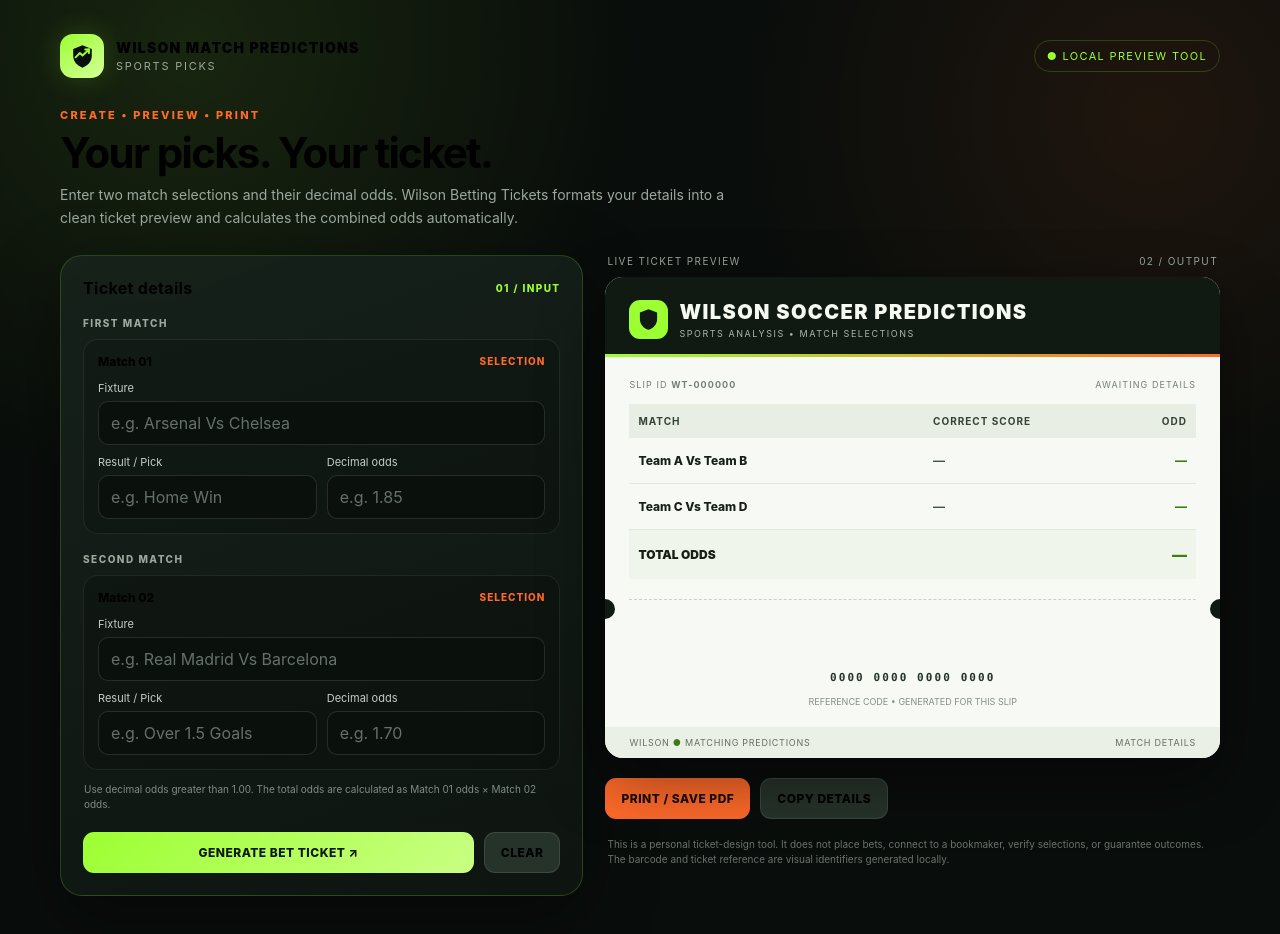
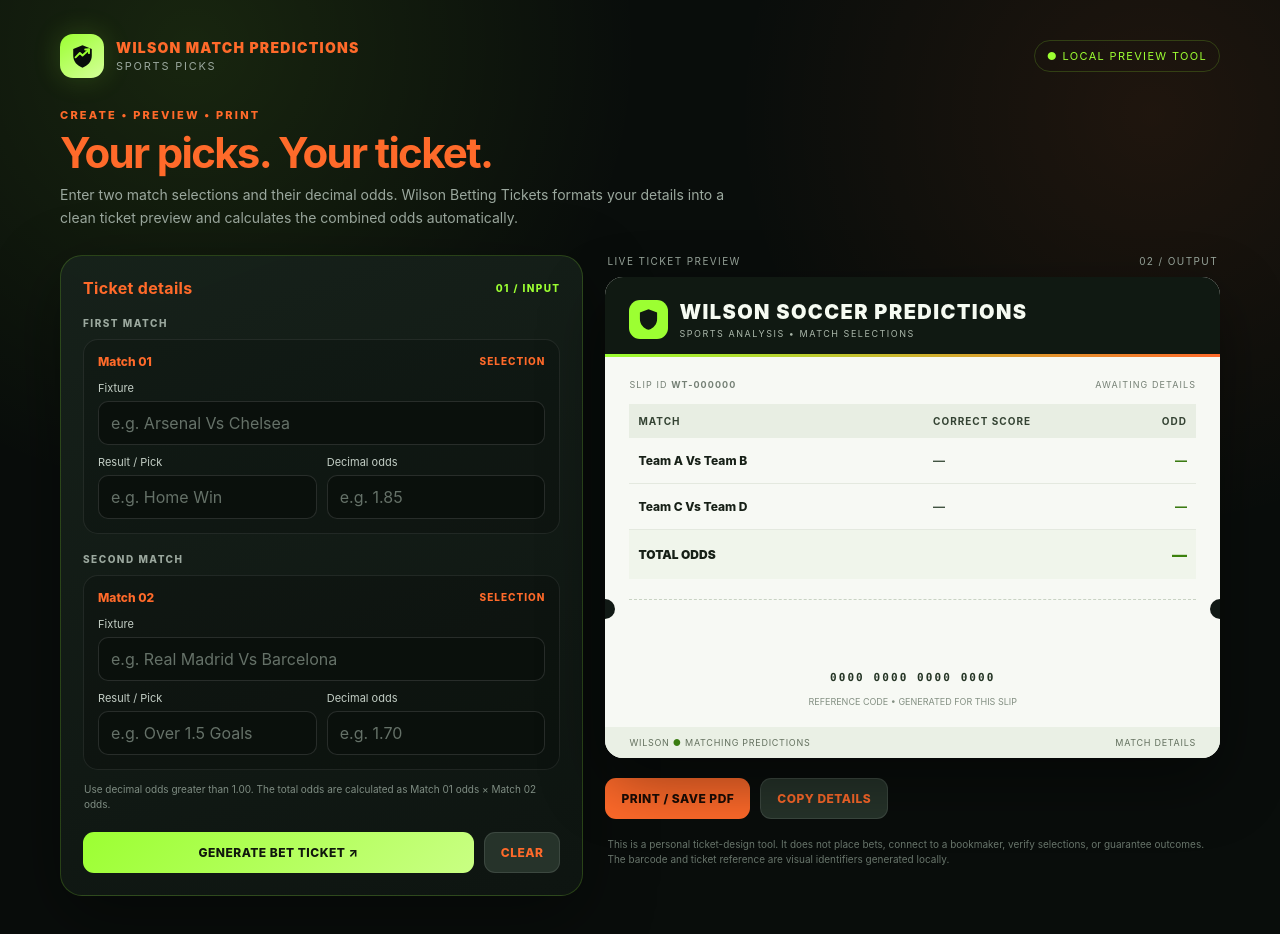
Before and after one commit to Moses-11/Tickets-GEN, a plain HTML site: page index.html in a window 1280 px wide. Drawn offline with Linux system fonts and the light colour scheme.

Commit message:
Update index.html

```diff
--- a/index.html
+++ b/index.html
@@ -21,7 +21,7 @@
     }
     * { box-sizing: border-box; }
     body {
-      margin: 0; min-height: 100vh; color: var(--white);
+      margin: 0; min-height: 100vh; color: var(--orange);
       background:
         radial-gradient(circle at 15% 5%, rgba(156,255,50,.10), transparent 28rem),
         radial-gradient(circle at 90% 12%, rgba(255,106,42,.09), transparent 26rem),
```
